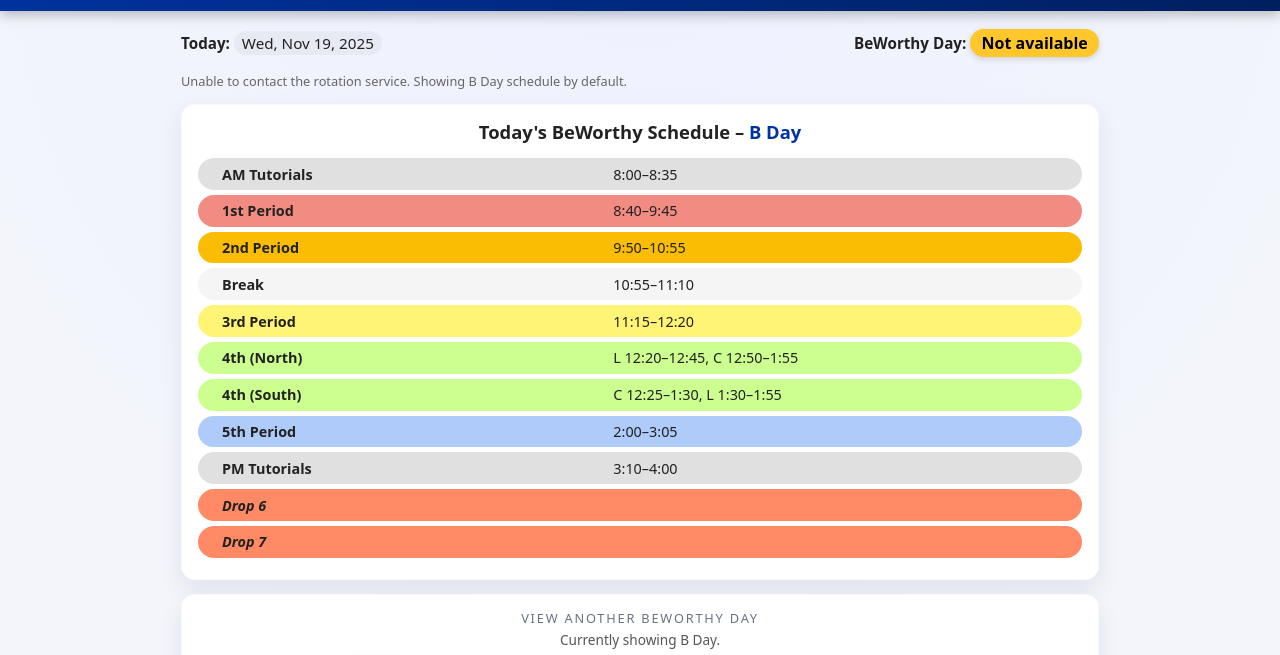
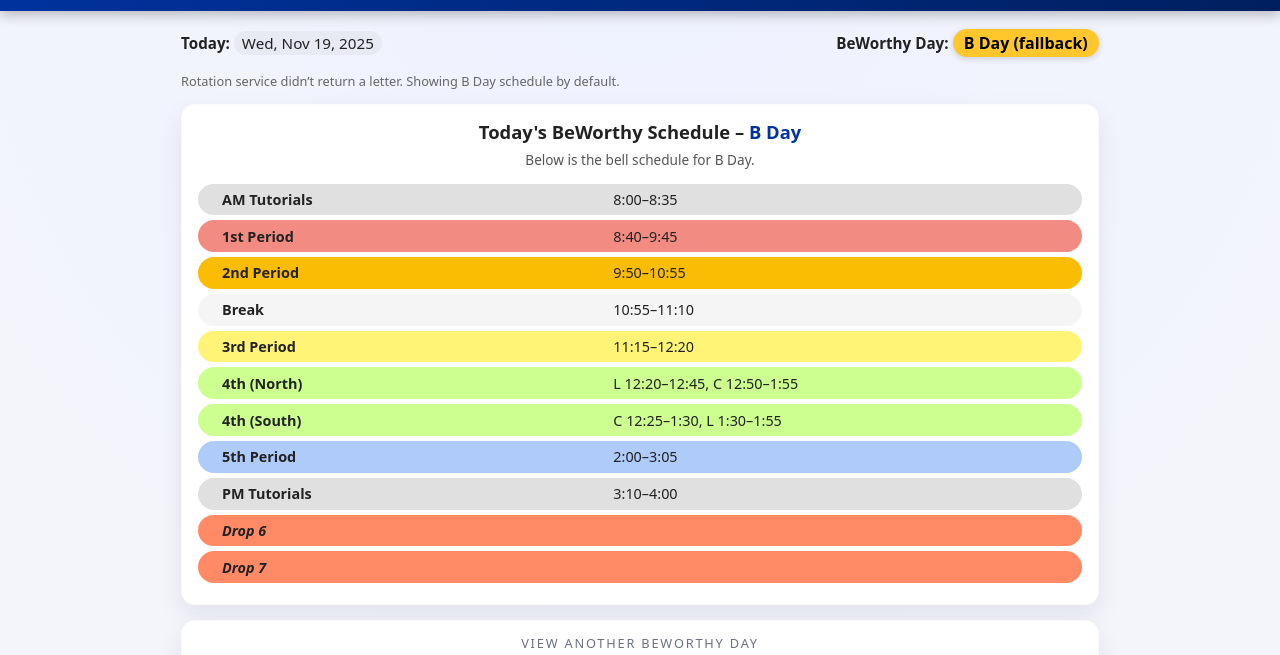
Before and after one commit to wcsks/beworthy, a plain HTML site: page index.html in a window 1280 px wide. Shown: the part 81-736 px from the top of the page. Drawn offline with Linux system fonts and the light colour scheme; no server answers.

Commit message:
Update index.html

```diff
--- a/index.html
+++ b/index.html
@@ -512,31 +512,45 @@
   const statusEl = document.getElementById("status");
   const letterChipText = document.getElementById("today-letter-text");
 
-    let letter = "B";   // default fallback
+  let letterFromService = null;
 
   try {
-      const resp = await fetch(TODAY_LETTER_ENDPOINT);
+    const resp = await fetch(TODAY_LETTER_ENDPOINT_BASE + "?t=" + Date.now(), {
+      cache: "no-store"
+    });
     const data = await resp.json();
-      if (data && data.letter && LETTERS.includes(data.letter)) {
-        letter = data.letter;
-        letterChipText.textContent = `${letter} Day`;
-      } else {
-        letterChipText.textContent = "Unknown";
-        statusEl.textContent =
-          "Could not determine today's letter from the calendar. Showing B Day schedule by default.";
+    console.log("Rotation service response:", data);
+
+    if (data && typeof data.letter === "string") {
+      const candidate = data.letter.toUpperCase();
+      if (LETTERS.includes(candidate)) {
+        letterFromService = candidate;
+      }
     }
   } catch (err) {
     console.error("Error fetching today letter:", err);
-      letterChipText.textContent = "Not available";
-      statusEl.textContent =
-        "Unable to contact the rotation service. Showing B Day schedule by default.";
   }
 
-    // Render today's schedule and build tabs starting on today's letter
+  // 👉 Decide final letter *after* fetch attempt
+  let letter;
+  if (letterFromService) {
+    letter = letterFromService;
+    letterChipText.textContent = `${letter} Day`;
+    statusEl.textContent = "";
+  } else {
+    letter = "B"; // fallback only when service truly fails
+    letterChipText.textContent = `${letter} Day (fallback)`;
+    statusEl.textContent =
+      "Rotation service didn’t return a letter. Showing B Day schedule by default.";
+  }
+
+  // Now render everything using the final 'letter'
   document.getElementById("today-schedule-title").innerHTML =
     `Today's BeWorthy Schedule – <span class="day-tag">${letter} Day</span>`;
+  document.getElementById("today-subheading").textContent =
+    `Below is the bell schedule for ${letter} Day.`;
 
-    renderSchedule(letter, "today-schedule-table", "Today's");
+  renderSchedule(letter, "today-schedule-table");
   renderTabs(letter);
 }
 
```
Lines whose indentation alone changed are shown as unchanged.
